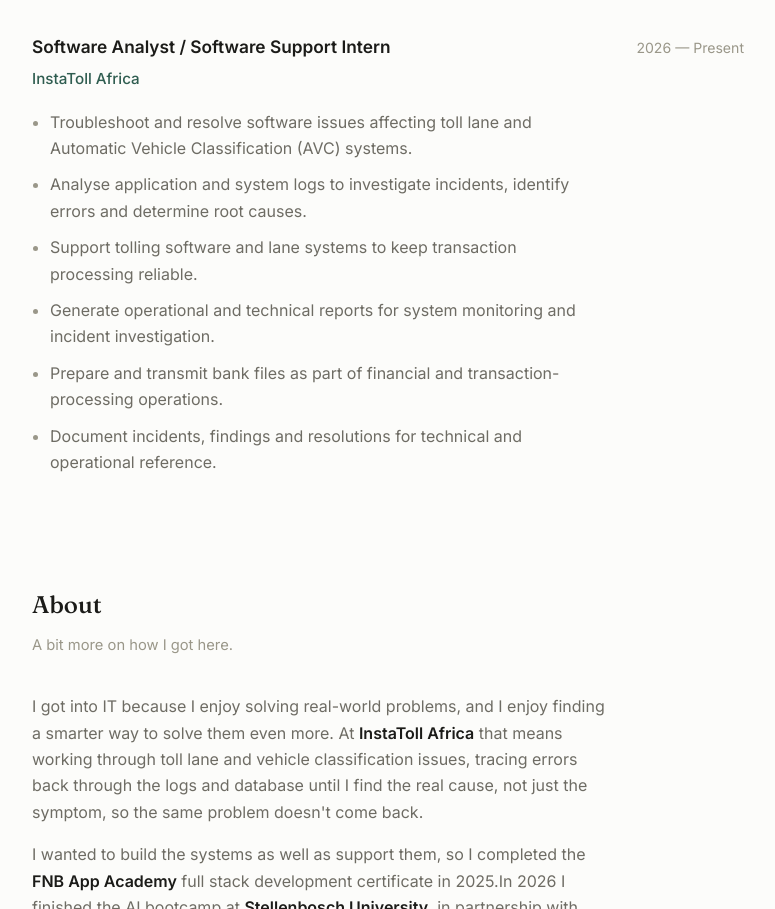
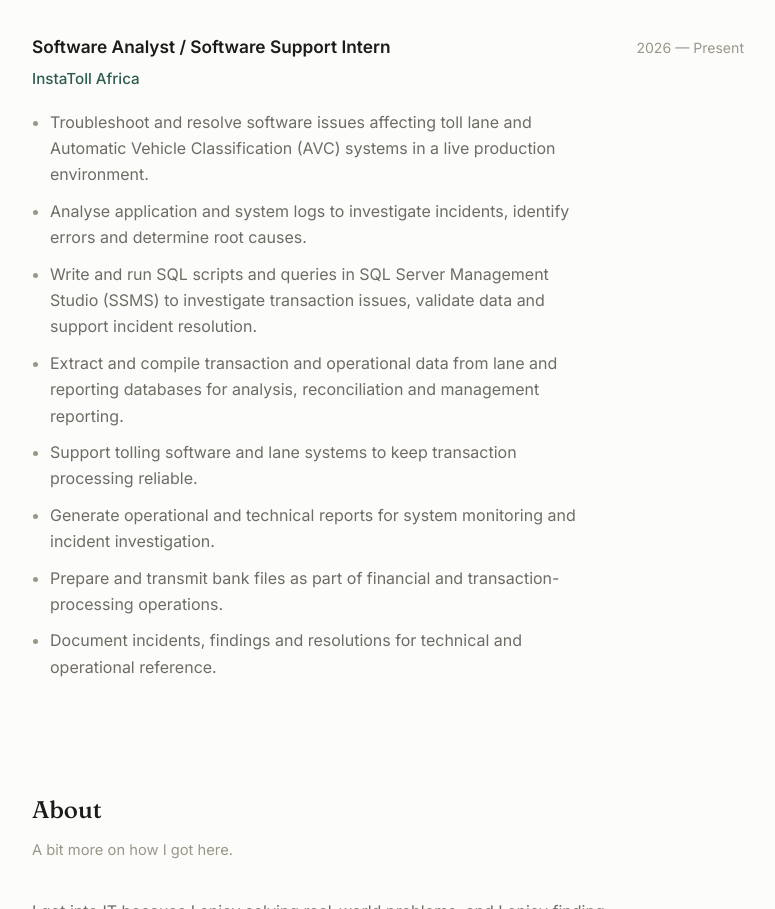
Before and after one commit to Levy-Khuthama/Levy-Khuthama.github.io, a plain HTML site: page index.html in a window 1280 px wide. Shown: the part 852-1761 px from the top of the page, without its empty margins (252-1027 px from the left). Drawn offline with Linux system fonts and the light colour scheme.

Commit message:
Update job responsibilities in index.html
Enhanced job responsibilities for clarity in the live production environment.

```diff
--- a/index.html
+++ b/index.html
@@ -92,8 +92,10 @@
       </div>
       <div class="job-company">InstaToll Africa</div>
       <ul class="job-list">
-        <li>Troubleshoot and resolve software issues affecting toll lane and Automatic Vehicle Classification (AVC) systems.</li>
+        <li>Troubleshoot and resolve software issues affecting toll lane and Automatic Vehicle Classification (AVC) systems in a live production environment.</li>
         <li>Analyse application and system logs to investigate incidents, identify errors and determine root causes.</li>
+        <li>Write and run SQL scripts and queries in SQL Server Management Studio (SSMS) to investigate transaction issues, validate data and support incident resolution.</li>
+        <li>Extract and compile transaction and operational data from lane and reporting databases for analysis, reconciliation and management reporting.</li>
         <li>Support tolling software and lane systems to keep transaction processing reliable.</li>
         <li>Generate operational and technical reports for system monitoring and incident investigation.</li>
         <li>Prepare and transmit bank files as part of financial and transaction-processing operations.</li>
```
